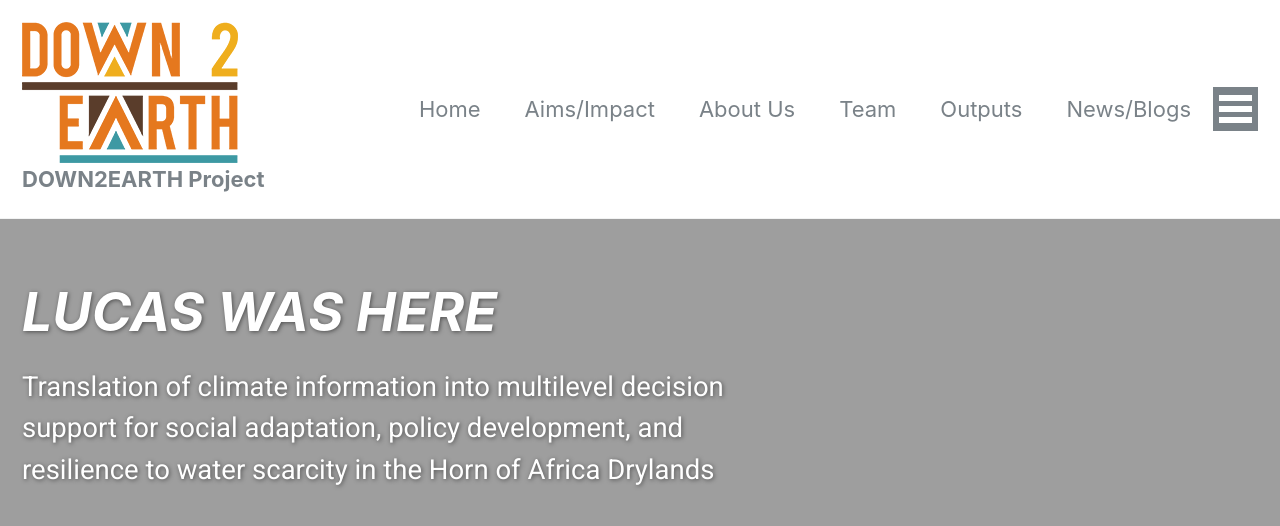
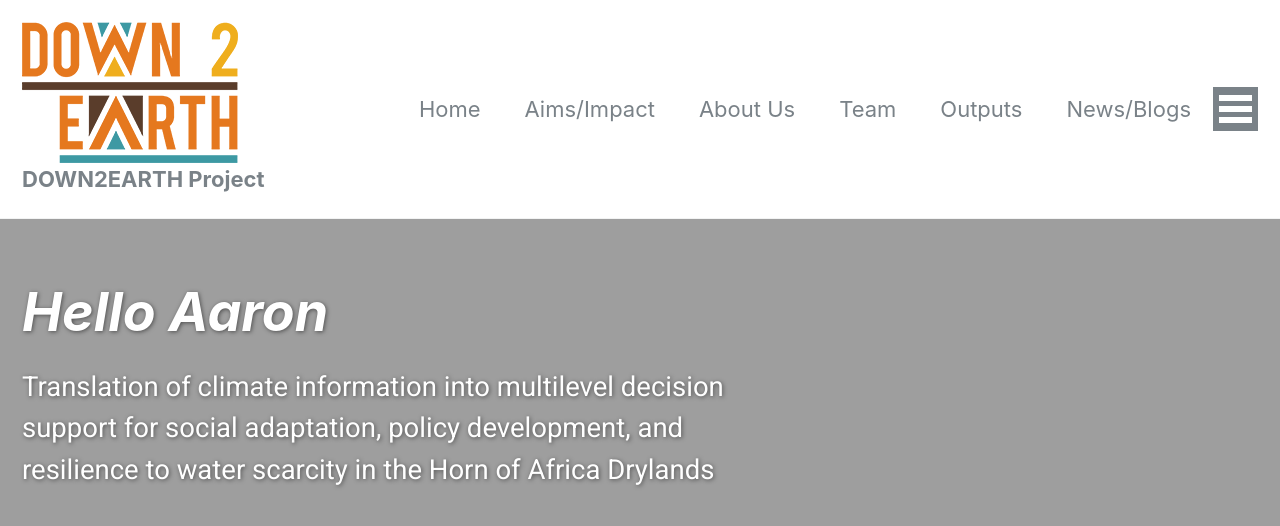
Before and after one commit to lucaswwalker/down2earthtest, a Jekyll site: the page built from _pages/home.md, in a window 1280 px wide and 900 px high, cut to the strip 0-631 px from the top of the window. Shown: the top 526 px of the strip. Built offline with Jekyll 4.4.1, drawn with Linux system fonts in a browser that asks for light colours; nearby versions of some CDN libraries; comment, search, counter and statistics services are not loaded.

Commit message:
Testing with Aaron

```diff
--- a/_pages/home.md
+++ b/_pages/home.md
@@ -1,6 +1,6 @@
 ---
 layout: splash
-title: "_LUCAS WAS HERE_"
+title: "_Hello Aaron_"
 permalink: /
 author_profile: false
 header:
```
